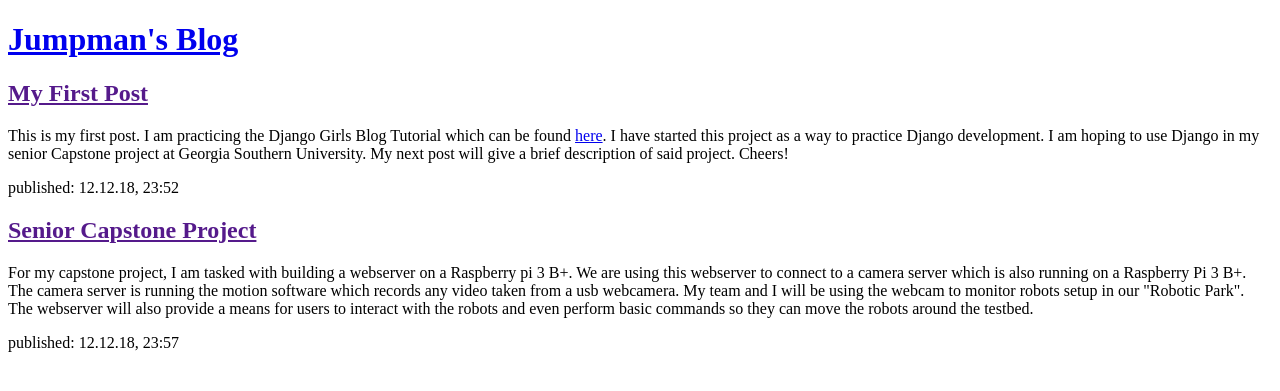
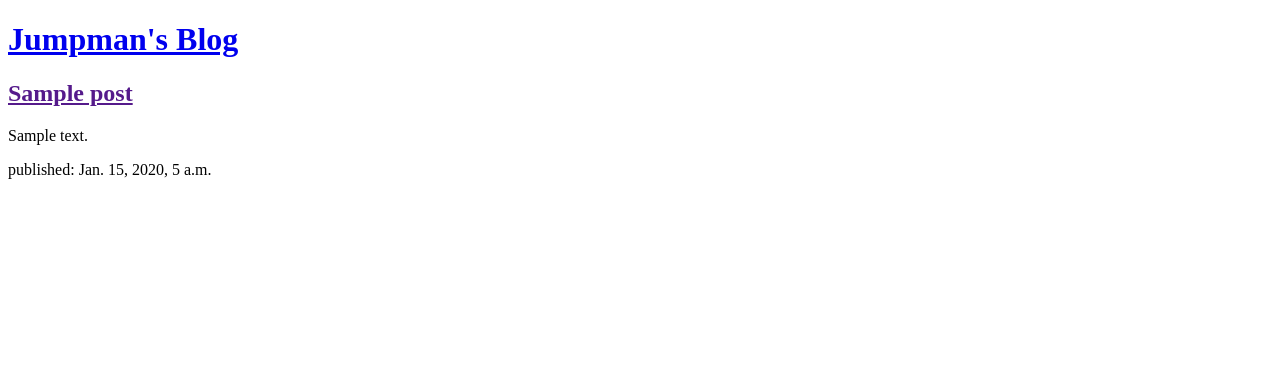
Before and after one commit to Jumpman47/my-first-blog, a Django app: template blog/templates/blog/post_list.html in a window 1280 px wide. Shown: the top 391 px of the page. Run offline with Django 3.2, Linux system fonts and the light colour scheme; the template is opened without the code that fills it: values that come from a table or form of the project are taken from there, others are empty; tables that the repository leaves empty hold one stand-in row (values such as "Sample post").

Commit message:
Modified templates to display from database.

```diff
--- a/blog/templates/blog/post_list.html
+++ b/blog/templates/blog/post_list.html
@@ -12,41 +12,13 @@
       </h1>
     </div>
 
-    <div>
-      <h2>
-        <a href="">My First Post</a>
-      </h2>
-      <p>
-        This is my first post. I am practicing the Django Girls Blog Tutorial
-        which can be found <a href="https://tutorial.djangogirls.org">here</a>.
-        I have started this project as a way to practice Django development. I
-        am hoping to use Django in my senior Capstone project at Georgia
-        Southern University. My next post will give a brief description of said
-        project. Cheers!
-      </p>
-      <p>
-        published: 12.12.18, 23:52
-      </p>
-    </div>
-
-    <div>
-      <h2>
-        <a href=""> Senior Capstone Project</a>
-      </h2>
-      <p>
-        For my capstone project, I am tasked with building a webserver on a
-        Raspberry pi 3 B+. We are using this webserver to connect to a camera
-        server which is also running on a Raspberry Pi 3 B+. The camera server
-        is running the motion software which records any video taken from a usb
-        webcamera. My team and I will be using the webcam to monitor robots
-        setup in our "Robotic Park". The webserver will also provide a means for
-        users to interact with the robots and even perform basic commands so
-        they can move the robots around the testbed.
-      </p>
-      <p>
-        published: 12.12.18, 23:57
-      </p>
-    </div>
+      {% for post in posts %}
+        <div>
+          <h2><a href="">{{ post.title }}</a></h2>
+          <p>{{ post.text|linebreaksbr }}</p>
+          <p>published: {{ post.published_date }}</p>
+        </div>
+      {% endfor %}
 
   </body>
 </html>
--- a/blog/views.py
+++ b/blog/views.py
@@ -1,5 +1,8 @@
 from django.shortcuts import render
+from django.utils import timezone
+from .models import Post
 
 # Create your views here.
 def post_list(request):
-    return render(request, 'blog/post_list.html', {})
+    posts = Post.objects.filter(published_date__lte=timezone.now()).order_by('published_date')
+    return render(request, 'blog/post_list.html', {'posts': posts})
```
